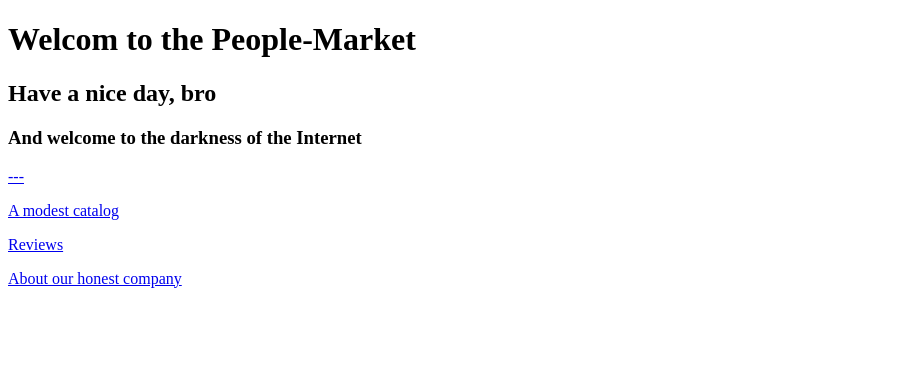
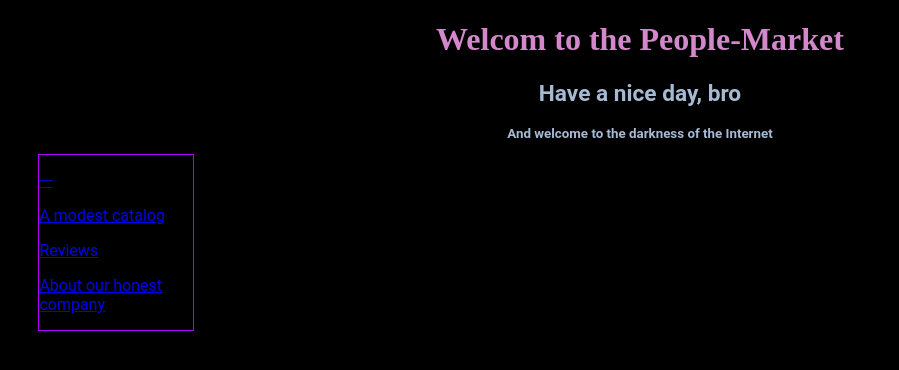
Before and after one commit to shkura777/people-market, a plain HTML site: page index.html in a window 1280 px wide. Shown: the whole page, without its empty margins (0-899 px from the left). Drawn offline with Linux system fonts and the light colour scheme.

Commit message:
Update index.html

```diff
--- a/index.html
+++ b/index.html
@@ -11,7 +11,7 @@
     <meta name="msapplication-TileColor" content="#da532c">
     <meta name="theme-color" content="#ffffff">
     <meta charset="UTF-8">
-    <link rel="stylesheet" href=".//styles/style.css" type="text/css">
+    <link rel="stylesheet" href="styles/style.css" type="text/css">
     <title>Хрень</title>
 </head>
 
```
